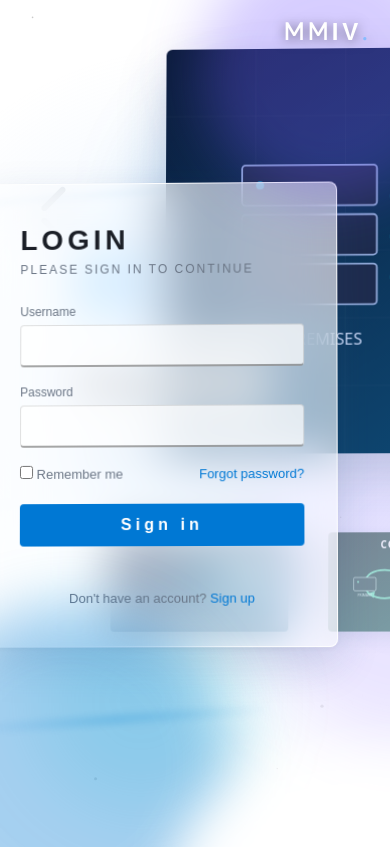
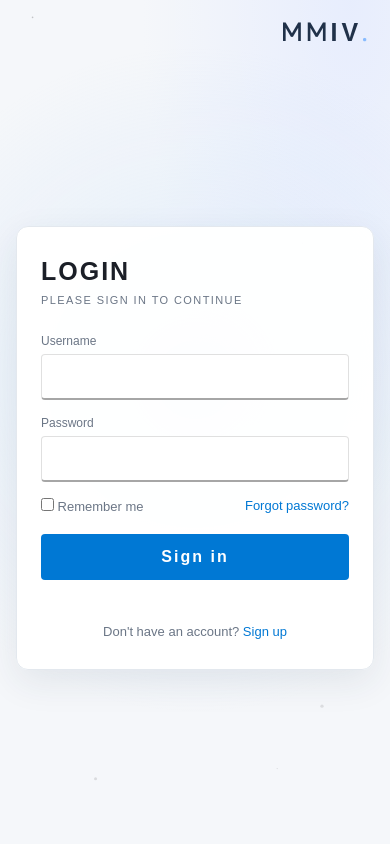
Before and after one commit to Blourful/Frontend-develop, a plain HTML site: page pages/login.html in a window 390 px wide. Drawn offline with Linux system fonts and the light colour scheme.

Commit message:
Enhance login and signup pages with responsive design adjustments and parallax effect support

```diff
--- a/css/login.css
+++ b/css/login.css
@@ -477,3 +477,151 @@ body {
         width: 100%;
     }
 }
+
+@media (max-width: 600px) {
+    html,
+    body.auth-page,
+    body.reset-page {
+        width: 100%;
+        height: auto;
+        min-height: 100%;
+        overflow-x: hidden;
+        overflow-y: auto;
+    }
+
+    body.auth-page,
+    body.reset-page {
+        min-height: 100dvh;
+        background:
+            radial-gradient(ellipse at 90% 0%, rgba(224, 232, 255, 0.65), transparent 42%),
+            #f5f7fa;
+    }
+
+    .auth-page *,
+    .reset-page * {
+        box-sizing: border-box;
+    }
+
+    .auth-page #section-media {
+        display: none;
+    }
+
+    .auth-page .login-wrap,
+    .reset-page .login-wrap {
+        position: relative;
+        inset: auto;
+        width: 100%;
+        min-height: 100dvh;
+        align-items: center;
+        justify-content: center;
+        padding: 76px 16px 24px;
+        overflow: visible;
+    }
+
+    .auth-page .fx-beam,
+    .auth-page .fx-bokeh,
+    .auth-page .fx-fore,
+    .reset-page .fx-beam,
+    .reset-page .fx-bokeh,
+    .reset-page .fx-fore {
+        display: none;
+    }
+
+    .auth-page .login-card,
+    .reset-page .reset-card {
+        width: min(100%, 420px);
+        max-width: 420px;
+        max-height: none;
+        margin: 0;
+        padding: 30px 24px;
+        border: 1px solid #e3e8ee;
+        border-radius: 12px;
+        background: rgba(255, 255, 255, 0.96);
+        box-shadow: 0 12px 36px rgba(33, 54, 78, 0.09);
+        -webkit-backdrop-filter: none;
+        backdrop-filter: none;
+    }
+
+    .auth-page .mmiv-header,
+    .reset-page .mmiv-header {
+        top: 18px;
+        right: 20px;
+        color: #203149;
+        font-size: 25px;
+        text-shadow: none;
+    }
+
+    .auth-page .login-card h1,
+    .reset-page .reset-card h1 {
+        font-size: 25px;
+        letter-spacing: 2px;
+    }
+
+    .auth-page .login-card .sub,
+    .reset-page .reset-card .sub {
+        margin-bottom: 24px;
+        font-size: 11px;
+        letter-spacing: 1.4px;
+        line-height: 1.6;
+    }
+
+    .auth-page .field,
+    .reset-page .field {
+        margin-bottom: 16px;
+    }
+
+    .auth-page .field input,
+    .reset-page .field input {
+        min-height: 46px;
+        font-size: 16px;
+    }
+
+    .auth-page .row {
+        flex-wrap: wrap;
+        gap: 12px;
+        margin-bottom: 20px;
+    }
+
+    .auth-page .login-card button,
+    .reset-page .login-card button {
+        min-height: 46px;
+        letter-spacing: 2px;
+    }
+
+    .reset-page .reset-description {
+        margin: 10px 0 22px;
+    }
+}
+
+@media (max-width: 360px) {
+    .auth-page .login-wrap,
+    .reset-page .login-wrap {
+        padding-right: 12px;
+        padding-left: 12px;
+    }
+
+    .auth-page .login-card,
+    .reset-page .reset-card {
+        padding: 26px 18px;
+    }
+
+    .auth-page .row {
+        align-items: flex-start;
+    }
+}
+
+@media (max-height: 600px) and (max-width: 850px) {
+    .auth-page,
+    .reset-page {
+        height: auto;
+        min-height: 100%;
+        overflow-y: auto;
+    }
+
+    .auth-page .login-wrap,
+    .reset-page .login-wrap {
+        min-height: 100dvh;
+        align-items: flex-start;
+        padding-top: 68px;
+    }
+}
--- a/js/parallax-move.js
+++ b/js/parallax-move.js
@@ -1,17 +1,18 @@
-const mouse = { x: 0, y: 0 } // 遊標位置
-const pos = { x: 0, y: 0 } // 跟蹤到達位置
+const mouse = { x: 0, y: 0 }
+const pos = { x: 0, y: 0 }
+const desktopPointer = window.matchMedia(
+  '(min-width: 851px) and (hover: hover) and (pointer: fine)',
+)
 
-document
-  .querySelector('body')
-  .addEventListener('mousemove', ({ x, y }) => {
-    mouse.x = x
-    mouse.y = y
-  })
+let animationFrame = null
+const body = document.querySelector('body')
 
-requestAnimationFrame(function movement() {
-  const easting = 10
-  pos.x += (mouse.x - pos.x) / easting
-  pos.y += (mouse.y - pos.y) / easting
+function calcValue(a, b) {
+  const range = 8
+  return (a / b) * range - range / 2
+}
+
+function updateParallax() {
   const xValue = calcValue(pos.x, window.innerWidth)
   const yValue = calcValue(pos.y, window.innerHeight)
 
@@ -32,11 +33,43 @@ requestAnimationFrame(function movement() {
       yValue * 2
     }px, 50px) rotateX(${-yValue}deg) rotateY(${xValue}deg)`
   }
+}
 
-  requestAnimationFrame(movement)
-})
+function animate() {
+  if (!desktopPointer.matches) return
 
-function calcValue(a, b) {
-  const range = 8
-  return (a / b) * range - range / 2
+  const easing = 10
+  pos.x += (mouse.x - pos.x) / easing
+  pos.y += (mouse.y - pos.y) / easing
+  updateParallax()
+  animationFrame = requestAnimationFrame(animate)
 }
+
+function setParallaxEnabled() {
+  if (desktopPointer.matches) {
+    body.addEventListener('mousemove', handleMouseMove)
+    if (animationFrame === null) {
+      animationFrame = requestAnimationFrame(animate)
+    }
+    return
+  }
+
+  if (animationFrame !== null) {
+    cancelAnimationFrame(animationFrame)
+    animationFrame = null
+  }
+  body.removeEventListener('mousemove', handleMouseMove)
+  body.querySelectorAll('#media-layer-view, #media-layer-front, #login-form, #signupForm, .reset-card')
+    .forEach((element) => {
+      element.style.transform = ''
+    })
+}
+
+function handleMouseMove({ x, y }) {
+  mouse.x = x
+  mouse.y = y
+}
+
+body.addEventListener('mousemove', handleMouseMove)
+desktopPointer.addEventListener('change', setParallaxEnabled)
+setParallaxEnabled()
--- a/pages/login.html
+++ b/pages/login.html
@@ -8,7 +8,7 @@
     <title>Login</title>
     <link rel="stylesheet" href="../css/login.css">
   </head>
-  <body>
+  <body class="auth-page login-page">
     <div class="mmiv-header">
       MMIV<span>.</span>
     </div>
```
Also changed, not shown: pages/signup.html (+1 -1 lines).
